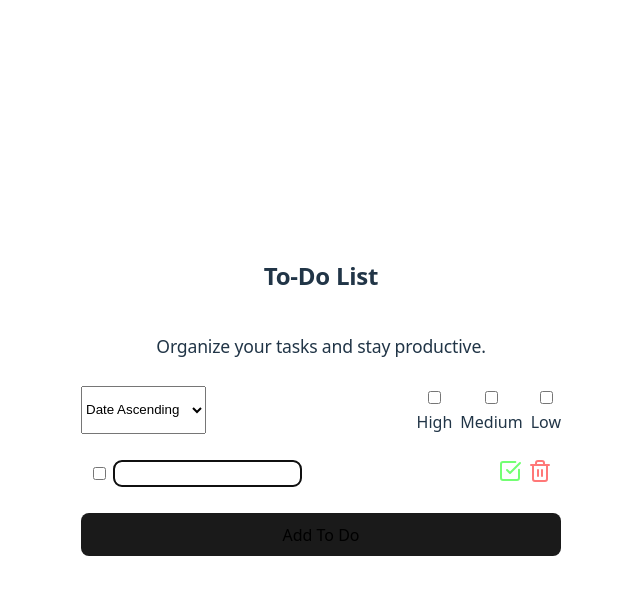
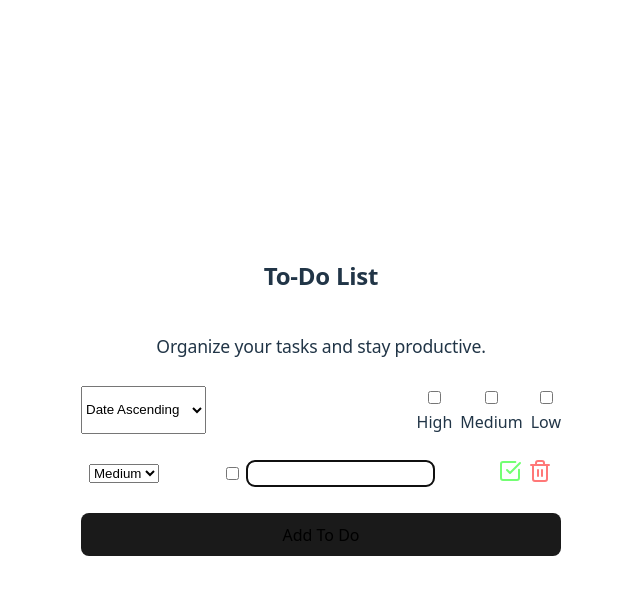
Before and after one commit to Alex761944/react-to-do-app, a React (Vite) app: page / in a window 1280 px wide. Both pictures are taken after a click on the button "Add To Do". Shown: the top 594 px of the page, without its empty margins (319-959 px from the left). Built offline with nearby package versions, Linux system fonts and the light colour scheme.

Commit message:
End call with max

```diff
--- a/src/App.jsx
+++ b/src/App.jsx
@@ -10,7 +10,7 @@ const sortOptions = [
   { label: "Date Descending", value: "date-descending" },
 ];
 
-const priorityOptions = [
+export const priorityOptions = [
   {
     label: "High",
     value: "high",
@@ -24,8 +24,6 @@ const priorityOptions = [
     value: "low",
   },
 ];
-
-// Implement state variable for selected priority options
 
 // Handle clicking priority options, filter todos accordingly
 
@@ -48,10 +46,20 @@ function App() {
     localStorage.setItem("selected-sort-option", selectedSortOption);
   }, [selectedSortOption]);
 
+  const [selectedFilters, setSelectedFilters] = useState(
+    JSON.parse(localStorage.getItem("selected-filters")) || []
+  );
+
   function addToDo() {
     setToDos((prev) => [
       ...prev,
-      { isDone: false, text: ``, isInEditMode: true, createdAt: new Date() },
+      {
+        isDone: false,
+        text: ``,
+        isInEditMode: true,
+        createdAt: new Date(),
+        priority: "medium",
+      },
     ]);
   }
 
@@ -66,10 +74,12 @@ function App() {
     );
   }
 
-  function saveToDo(index, newText) {
+  function saveToDo(index, newText, priority) {
     setToDos((prevToDos) =>
       prevToDos.map((toDo, i) =>
-        i === index ? { ...toDo, text: newText, isInEditMode: false } : toDo
+        i === index
+          ? { ...toDo, text: newText, isInEditMode: false, priority: priority }
+          : toDo
       )
     );
   }
@@ -142,9 +152,12 @@ function App() {
             <ToDo
               isDone={toDo.isDone}
               text={toDo.text}
+              priority={toDo.priority}
               onToggle={() => toggleToDo(index)}
               handleTrashcanClick={() => deleteToDo(index)}
-              handleSave={(newText) => saveToDo(index, newText)}
+              handleSave={(newText, priority) =>
+                saveToDo(index, newText, priority)
+              }
               handleEditClick={() => editToDo(index)}
               isInEditMode={toDo.isInEditMode}
             />
--- a/src/components/ToDo/ToDo.jsx
+++ b/src/components/ToDo/ToDo.jsx
@@ -3,17 +3,20 @@ import { Button } from "../Button/Button";
 import { useState, useEffect, useRef } from "react";
 import { Text } from "..//Text/Text";
 import { SquarePen, CheckSquare, Trash2 } from "lucide-react";
+import { priorityOptions } from "../../App";
 
 export function ToDo({
+  text,
+  priority,
   isDone,
-  text,
+  isInEditMode,
   onToggle,
-  isInEditMode,
   handleSave,
   handleTrashcanClick,
   handleEditClick,
 }) {
   const [inputValue, setInputValue] = useState(text);
+  const [currentPriority, setCurrentPriority] = useState(priority);
 
   useEffect(() => {
     setInputValue(text);
@@ -30,15 +33,25 @@ export function ToDo({
 
   return (
     <div className={`ToDo ${isDone ? "ToDo--Done" : ""}`}>
+      <select
+        value={currentPriority}
+        onChange={(event) => setCurrentPriority(event.target.value)}
+      >
+        {priorityOptions.map((priorityOption, index) => (
+          <option key={index} value={priorityOption.value}>
+            {priorityOption.label}
+          </option>
+        ))}
+      </select>
       <label className="ToDo__Content">
         <input type="checkbox" checked={isDone} onChange={onToggle} />
         {isInEditMode ? (
-          <form onSubmit={() => handleSave(inputValue)}>
+          <form onSubmit={() => handleSave(inputValue, currentPriority)}>
             <input
               className="ToDo__Input"
               type="text"
               value={inputValue}
-              onChange={(e) => setInputValue(e.target.value)}
+              onChange={(event) => setInputValue(event.target.value)}
               ref={inputRef}
             />
           </form>
@@ -54,7 +67,7 @@ export function ToDo({
           <Button
             icon={<CheckSquare color="var(--success)" />}
             variant="icon"
-            onClick={() => handleSave(inputValue)}
+            onClick={() => handleSave(inputValue, currentPriority)}
           />
         ) : (
           <Button
```
